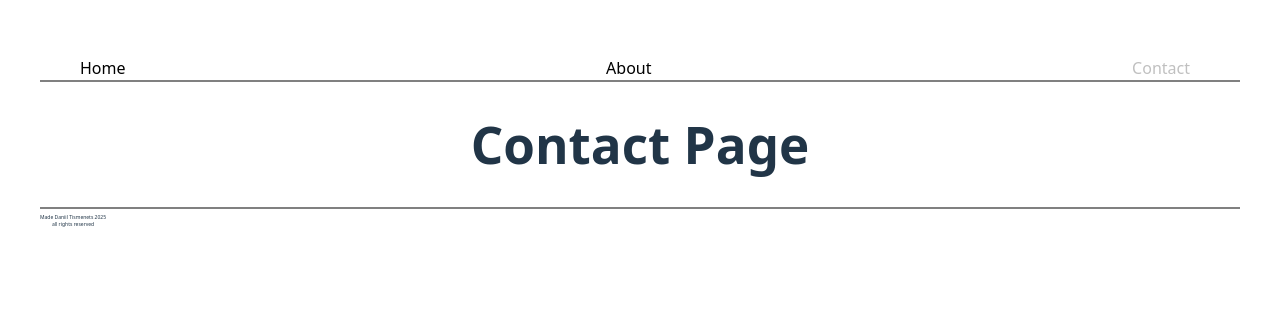
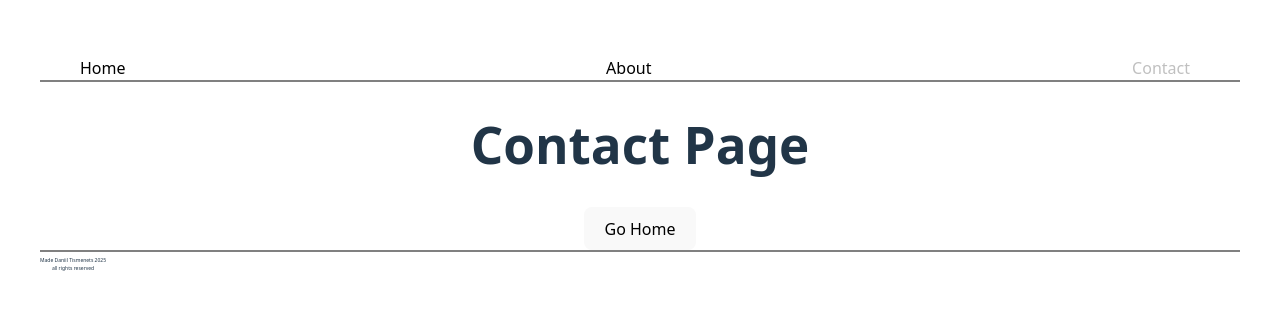
Before and after one commit to DaniilT048/react-router, a React (Vite) app: page /contact in a window 1280 px wide. Shown: the top 310 px of the page. Built offline with nearby package versions, Linux system fonts and the light colour scheme.

Commit message:
added hook useNavigate in contact

```diff
--- a/src/components/Contact.jsx
+++ b/src/components/Contact.jsx
@@ -1,10 +1,21 @@
+import {useNavigate} from "react-router";
 
 const Contact = () => {
     document.title = "Contact";
+    const navigate = useNavigate();
+
+    const handleClick = () => {
+        navigate("/home");
+    }
     return(
-        <h1>
-            Contact Page
-        </h1>
+        <>
+            <h1>
+                Contact Page
+            </h1>
+            <button onClick={handleClick}>Go Home</button>
+        </>
+
+
     )
 
 }
--- a/src/routes.jsx
+++ b/src/routes.jsx
@@ -5,7 +5,7 @@
 
 const routes = [
     {
-        path: "",
+        path: "home",
         element: <Home/>,
         label: "Home",
     },
```
